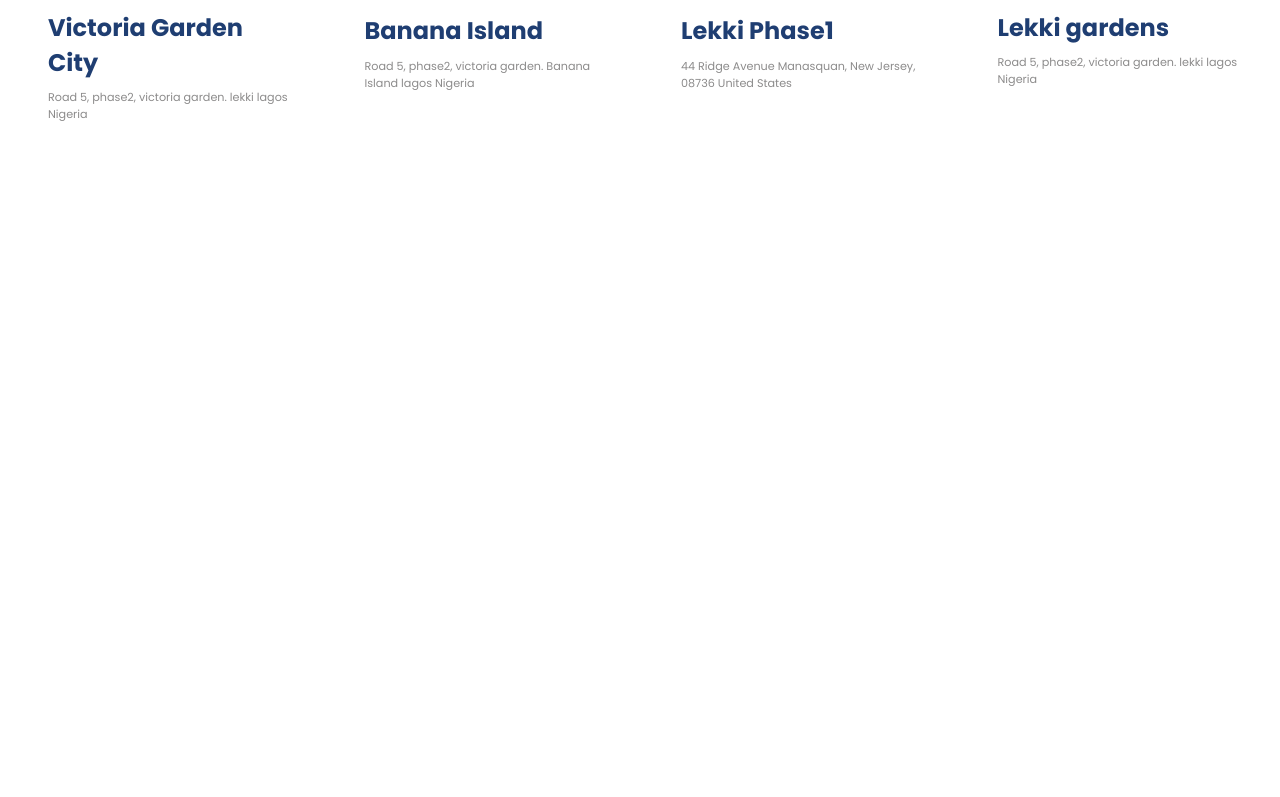
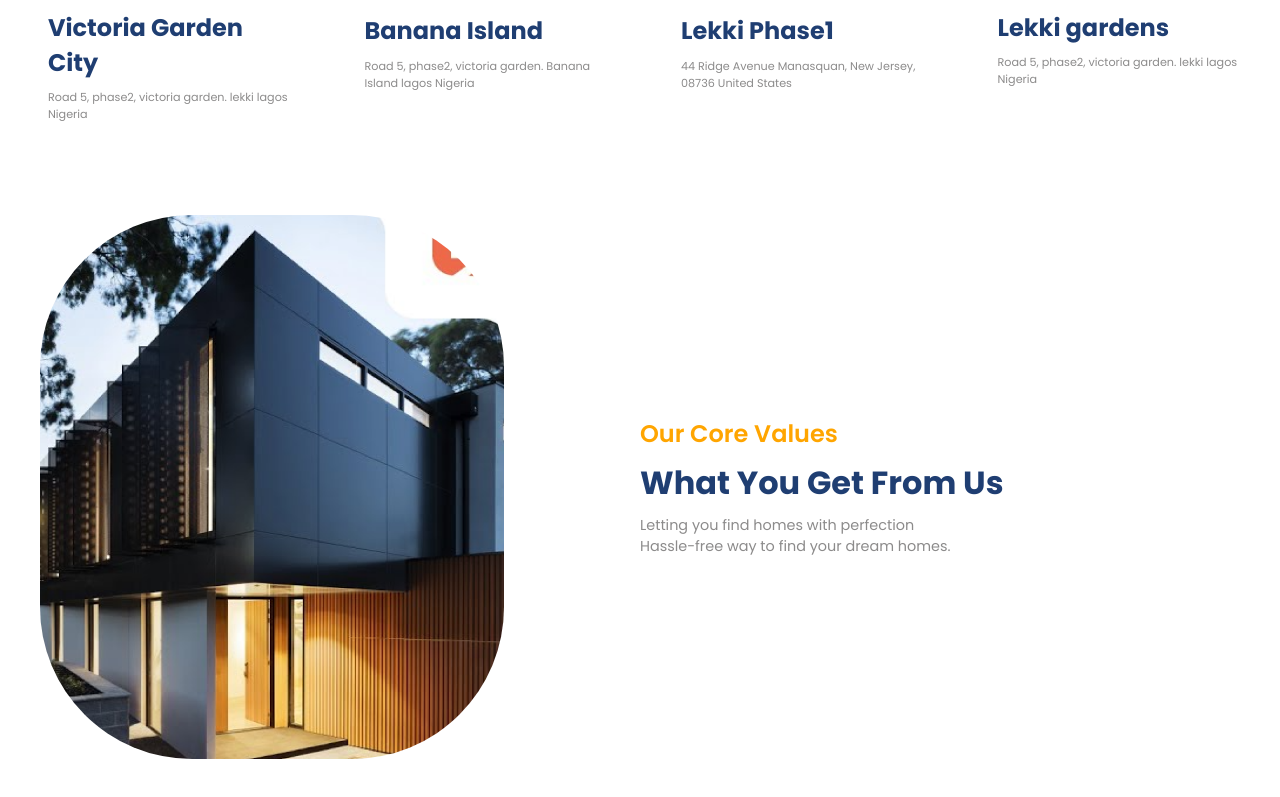
Before and after one commit to fortuneonyeka/home-finder-react, a React (Create React App) app: page / in a window 1280 px wide. Shown: the part 1310-2107 px from the top of the page. Before the commit the page ends 1485 px from the top, so only its background shows below. Built offline with nearby package versions, Linux system fonts and the light colour scheme.

Commit message:
implement right and left sides of the value component

```diff
--- a/src/components/values/Value.jsx
+++ b/src/components/values/Value.jsx
@@ -7,13 +7,28 @@ import {
   AccordionItemPanel,
   AccordionItemState
 } from "react-accessible-accordion"
+import "react-accessible-accordion/dist/fancy-example.css"
 import "./value.css"
+import {MdOutlineArrowDropDown} from "react-icons/md"
 
 const Value = () => {
   return (
-    <div>
-
-    </div>
+    <section className="v-wrapper">
+      <div className="paddings innerWidth flexCenter v-container">
+        {/* left side */}
+        <div className="v-left">
+          <div className="image-container">
+            <img src="./value.png" alt="" />
+          </div>
+        </div>
+        {/* right side */}
+        <div className="flexColStart v-right">
+          <span className="orangeText">Our Core Values</span>
+          <span className="primaryText">What You Get From Us</span>
+          <span className="secondaryText">Letting you find homes with perfection <br /> Hassle-free way to find your dream homes.</span>
+        </div>
+      </div>
+    </section>
   )
 }
 
--- a/src/components/values/value.css
+++ b/src/components/values/value.css
@@ -0,0 +1,11 @@
+.v-container .image-container {
+  border: 8px solid rgb(232, 232 232 / 93%);
+}
+
+.v-container>div {
+  flex:1
+}
+
+.v-right {
+  gap: 0.5rem;
+}
```
